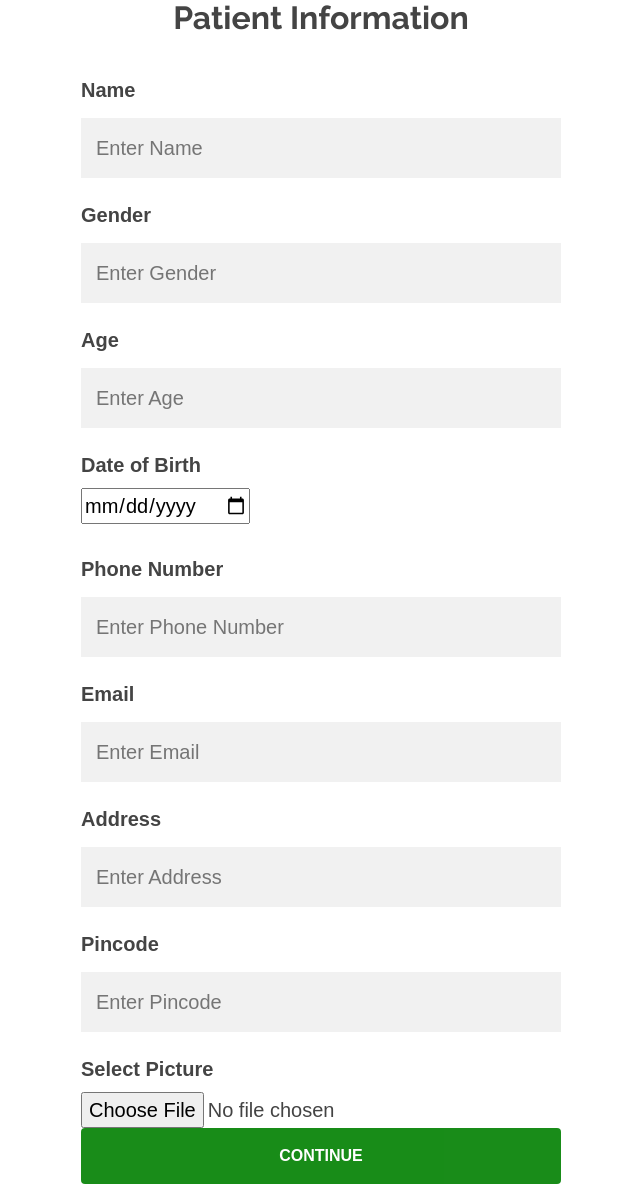
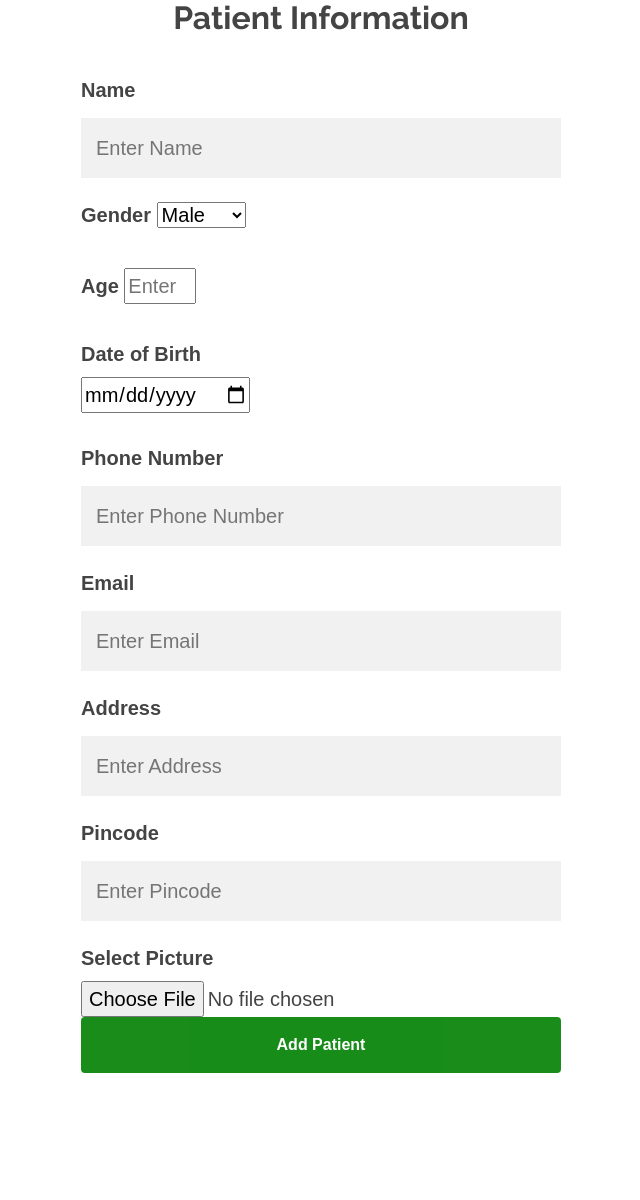
Before and after one commit to varad-more/Final-Year-Project, a Django app: template dashboard/medibot/templates/patient_addinfo.html in a window 1280 px wide. Shown: the part 257-1457 px from the top of the page, without its empty margins (319-959 px from the left). After the commit the page ends 1330 px from the top, so only its background shows below. Run offline with Django 3.2, Linux system fonts and the light colour scheme; the template is opened without the code that fills it, so the values that code supplies are empty; some libraries are stand-ins or nearby versions.

Commit message:
Added image acceptor at patient addition and minor fixes in patient info

```diff
--- a/dashboard/medibot/dashboard/models.py
+++ b/dashboard/medibot/dashboard/models.py
@@ -34,7 +34,7 @@ class patient(models.Model):
     phone = models.CharField (max_length=20,blank=True)
     address = models.CharField (max_length=500, blank=True)
     pincode = models.CharField (max_length=10, blank=True)
-
+    imgpath = models.CharField (max_length=100, blank=True)
 
     class meta:
         db_table = "patient_data"
--- a/dashboard/medibot/modules/report_extraction_final.py
+++ b/dashboard/medibot/modules/report_extraction_final.py
@@ -5,11 +5,15 @@ import numpy
 from datetime import datetime
 import mysql.connector
 from dashboard.models import *
+import os
+
+
+BASE_DIR = os.path.dirname(os.path.dirname(os.path.abspath(__file__)))
 
 def main(url):
 
     #Using tabula to read the PDF and extract tables from it.
-    df = tabula.read_pdf("media/reports/"+url, pages = 'all', multiple_tables = True, output_format="json")
+    df = tabula.read_pdf(BASE_DIR+"/media/reports/"+url, pages = 'all', multiple_tables = True, output_format="json")
 
     #Tabula data table can be converted into JSON format. Making extraction easy.
     data =json.loads(json.dumps(df))
--- a/dashboard/medibot/templates/news_fetched.html
+++ b/dashboard/medibot/templates/news_fetched.html
@@ -1,8 +1,9 @@
 {% extends "base.html" %}
 {% load static %}
 {% block content %}
-
-<h2>News fetched ..... Redirecting to news feeds</h2>
+<br>
+<br>
+<h2 style="text-align:center;">News fetched ..... Redirecting to news feeds</h2>
 
 
 <script>
--- a/dashboard/medibot/templates/patient_addinfo.html
+++ b/dashboard/medibot/templates/patient_addinfo.html
@@ -168,8 +168,8 @@ input[type=text]:focus, input[type=password]:focus, input[type=email]:focus
 
   <!------------------------------SIGN UP FORM CONTENTS STARTS---------------------------->
 
-  <form  class="container1" method= "POST">
-    {% csrf_token %}
+  <form  class="container1" method= "POST" enctype="multipart/form-data">
+
     <h2 style="text-align:center;"><strong>Patient Information</strong></h2>
     <br>
 
@@ -177,35 +177,56 @@ input[type=text]:focus, input[type=password]:focus, input[type=email]:focus
     <input type="text" placeholder="Enter Name" name="name" required>
 
     <label for="gender"><b>Gender</b></label>
-    <input type="text" placeholder="Enter Gender" name="gender" required>
+    <select id="gender" name="gender">
+      <option value="Male">Male</option>
+      <option value="Female">Female</option>
+      <option value="Others">Others</option>
+    </select>
+    <!-- <input type="text" placeholder="Enter Gender" name="gender" required> -->
+
+    <br><br>
 
     <label for="age"><b>Age</b></label>
-    <input type="text" placeholder="Enter Age" name="age" required>
+    <input type="number" placeholder="Enter Age (in years)" name="age" min="0" max="99" required>
+    <br><br>
 
     <label for="birthday"><b>Date of Birth</b></label><br>
     <input type="date" placeholder="Enter DOB" name="birthday" required>
     <br><br>
     <label for="phone"><b>Phone Number</b></label>
-    <input type="text" placeholder="Enter Phone Number" name="phone" required>
+    <input type="text" placeholder="Enter Phone Number" name="phone" pattern="^[789]\d{9}$" required>
 
     <label for="email"><b>Email</b></label>
-    <input type="email" placeholder="Enter Email" name="email" required>
+    <input type="email" placeholder="Enter Email" name="email" pattern="^[a-zA-Z0-9+_.-]+@[a-zA-Z0-9.-]+$" required>
 
     <label for="address"><b>Address</b></label>
     <input type="text" placeholder="Enter Address" name="address" required>
 
     <label for="pincode"><b>Pincode</b></label>
-    <input type="text" placeholder="Enter Pincode" name="pincode" required>
+    <input type="text" placeholder="Enter Pincode" name="pincode" pattern="^[1-9][0-9]{5}$" title="Please enter pincode" required>
 
-    <label for="pincode"><b>Select Picture</b></label>
-    <input type="file" id="img" name="img" accept="image/*">
-
-    <button type="submit" class="btn"><b>CONTINUE</b></button>
+    <label for="img"><b>Select Picture</b></label>
+    <input type="file" id="img" name="img" accept="image/*" onchange="loadFile(event)"/>
+    <br>
+    {% csrf_token %}
+    <button type="submit" class="btn"><b>Add Patient</b></button>
 
 
   </form>
 </div>
 <button onclick="topFunction()" id="myBtn" title="Go to top">^</button>
+
+<!-- Not working -->
+<script type="text/javascript">
+  var loadFile = function(event) {
+
+      myparent = $(event.target).parent();
+      myparent.find('img').attr("src", URL.createObjectURL(event.target.files[0])).width(150)
+          .height(200)
+  };
+</script>
+
+
 <script>
         // When the user scrolls down 20px from the top of the document, show the button
         window.onscroll = function() {scrollFunction()};
--- a/dashboard/medibot/templates/patient_info.html
+++ b/dashboard/medibot/templates/patient_info.html
@@ -143,7 +143,7 @@
             <select id="patientName" name="patientName">
               {% for i in pats %}
               <!-- <h1>{{ i.name }}</h1> -->
-              <option value={{ i.name }}>{{ i.name }}</option>
+              <option value="{{ i.name }}">{{ i.name }}</option>
 
              {% endfor %}
             </select>
@@ -159,7 +159,7 @@
 
         <div class="row">
           <div class="col-lg-4" data-aos="fade-right">
-            <img src="{%static 'asset_patient/img/profile-img.jpg' %}" class="img-fluid" style="border:10px;" alt="Patient Image">
+            <img src="{{ data.imgpath }}" class="img-fluid" style="border:10px;" alt="Patient Image">
           </div>
           <div class="col-lg-8 pt-4 pt-lg-0 content" data-aos="fade-left">
             <h3>{{data.name}}</h3>
```
Also changed, not shown: dashboard/medibot/dashboard/views.py (+16 -2 lines), dashboard/medibot/templates/index.html (+5 -5 lines), dashboard/medibot/dashboard/migrations/0016_patient_imgpath.py (added), dashboard/medibot/media/patients/default.jpeg (added).
